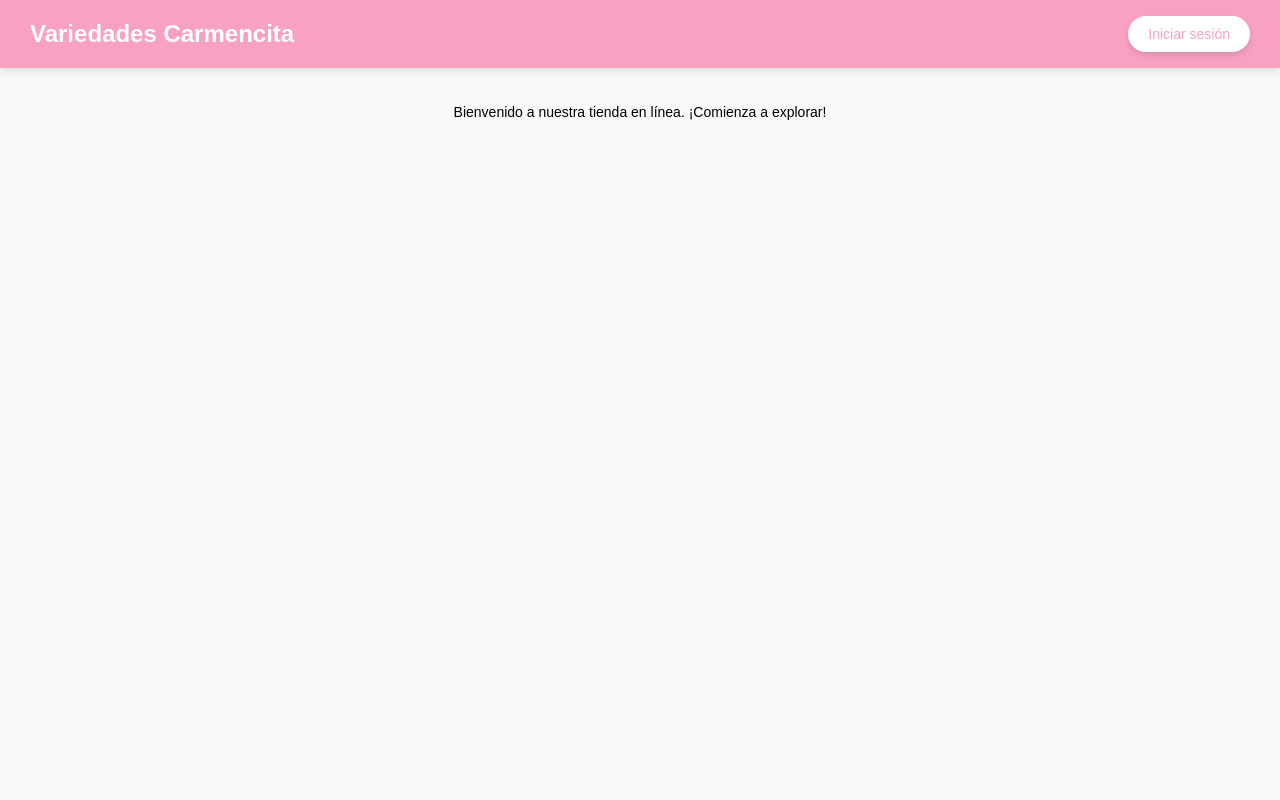
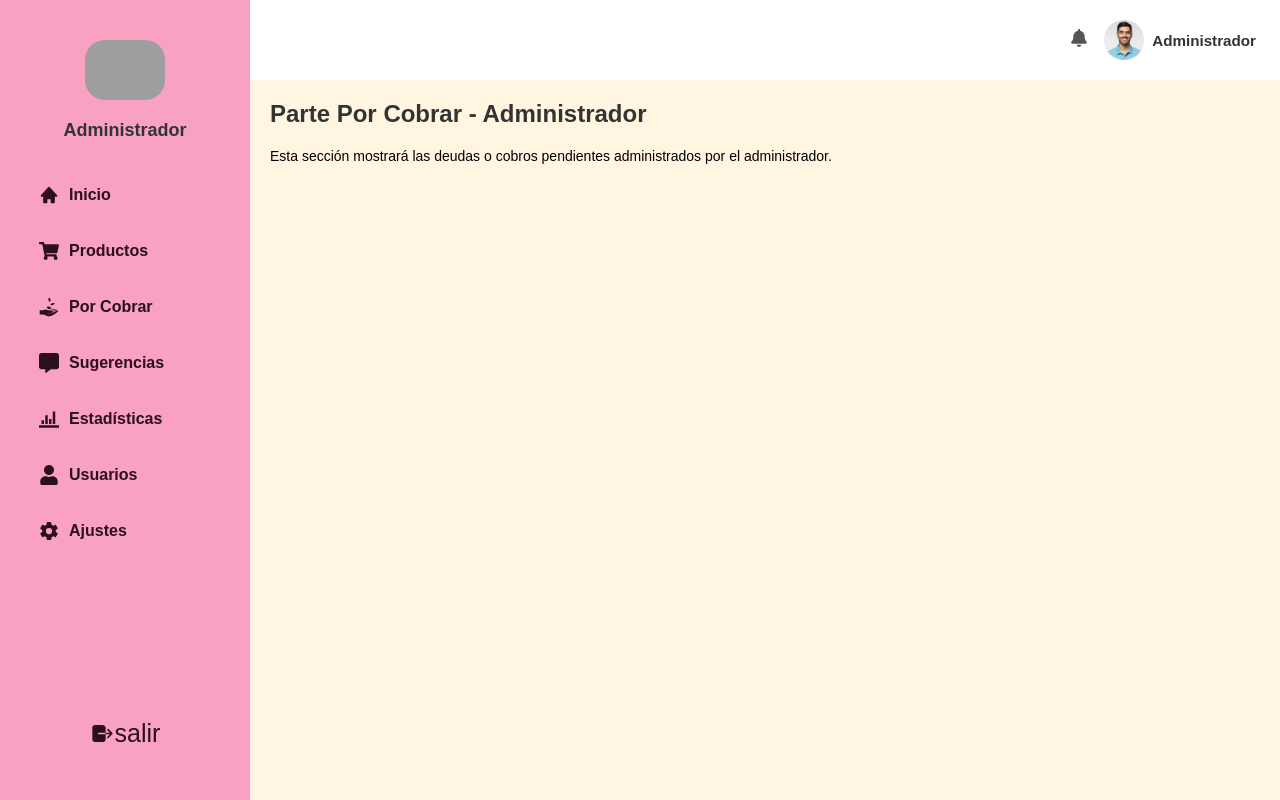
Before and after one commit to ElMopri/SIGESCAM_frontend, a React (Vite) app: page /admin/porCobrar in a window 1280 px wide. Built offline with nearby package versions, Linux system fonts and the light colour scheme; grey boxes are pictures that could not be loaded.

Commit message:
Nuevas Rutas

```diff
--- /dev/null
+++ b/src/pages/administrador/Estadisticas.jsx
@@ -0,0 +1,12 @@
+import React from "react";
+
+const Estadisticas = () => {
+  return (
+    <div style={{ padding: "20px" }}>
+      <h2>Parte Estadísticas</h2>
+      <p>Aquí irá la visualización de los datos estadísticos del sistema.</p>
+    </div>
+  );
+};
+
+export default Estadisticas;
--- /dev/null
+++ b/src/pages/administrador/PorCobrarAdmin.jsx
@@ -0,0 +1,15 @@
+import React from "react";
+
+const PorCobrarAdmin = () => {
+  return (
+    <div style={{ padding: "20px" }}>
+      <h2>Parte Por Cobrar - Administrador</h2>
+      <p>
+        Esta sección mostrará las deudas o cobros pendientes administrados por
+        el administrador.
+      </p>
+    </div>
+  );
+};
+
+export default PorCobrarAdmin;
--- /dev/null
+++ b/src/pages/gestorVentas/PorCobrarGestor.jsx
@@ -0,0 +1,15 @@
+import React from "react";
+
+const PorCobrarGestor = () => {
+  return (
+    <div style={{ padding: "20px" }}>
+      <h2>Parte Por Cobrar - Gestor</h2>
+      <p>
+        Esta sección mostrará las deudas o cobros pendientes gestionadas por el
+        gestor.
+      </p>
+    </div>
+  );
+};
+
+export default PorCobrarGestor;
--- /dev/null
+++ b/src/pages/gestorVentas/RegistrarVentasGestor.jsx
@@ -0,0 +1,14 @@
+import React from "react";
+
+const RegistrarVentasGestor = () => {
+  return (
+    <div style={{ padding: "20px" }}>
+      <h2>Parte de Registrar Ventas (Gestor)</h2>
+      <p>
+        Esta sección está destinada al registro de ventas por parte del gestor.
+      </p>
+    </div>
+  );
+};
+
+export default RegistrarVentasGestor;
--- /dev/null
+++ b/src/pages/gestorVentas/SugerenciasGestor.jsx
@@ -0,0 +1,15 @@
+import React from "react";
+
+const SugerenciasGestor = () => {
+  return (
+    <div style={{ padding: "20px" }}>
+      <h2>Parte de Sugerencias</h2>
+      <p>
+        Esta sección mostrará las sugerencias realizadas por los usuarios o
+        administradores.
+      </p>
+    </div>
+  );
+};
+
+export default SugerenciasGestor;
--- a/src/routes/AppRoutes.jsx
+++ b/src/routes/AppRoutes.jsx
@@ -6,13 +6,17 @@ import AdminLayout from "../layouts/AdminLayout";
 import GestorLayout from "../layouts/GestorLayout";
 import InicioAdmin from "../pages/administrador/InicioAdmin";
 import ProductosAdmin from "../pages/administrador/ProductosAdmin";
-import Sugerencias from "../pages/administrador/Sugerencias";
+import SugerenciasAdmin from "../pages/administrador/Sugerencias";
 import Ajustes from "../pages/administrador/Ajustes";
 import InicioGestor from "../pages/gestorVentas/InicioGestor";
 import Usuarios from "../pages/administrador/Usuarios";
 import ProductosGestor from "../pages/gestorVentas/ProductosGestor";
 import CrearContraseña from "../pages/publica/CrearContraseña";
-
+import Estadisticas from "../pages/administrador/Estadisticas";
+import PorCobrarAdmin from "../pages/administrador/PorCobrarAdmin";
+import PorCobrarGestor from "../pages/gestorVentas/PorCobrarGestor";
+import SugerenciasGestor from "../pages/gestorVentas/SugerenciasGestor";
+import RegistrarVentasGestor from "../pages/gestorVentas/RegistrarVentasGestor";
 export default function AppRoutes() {
   return (
     <Routes>
@@ -27,13 +31,18 @@ export default function AppRoutes() {
       <Route path="/admin" element={<AdminLayout />}>
         <Route index element={<InicioAdmin />} />
         <Route path="productos" element={<ProductosAdmin />} />
-        <Route path="sugerencias" element={<Sugerencias />} />
+        <Route path="porCobrar" element={<PorCobrarAdmin />} />
+        <Route path="sugerencias" element={<SugerenciasAdmin />} />
+        <Route path="Estadisticas" element={<Estadisticas />} />
+        <Route path="Usuarios" element={<Usuarios />} />
         <Route path="Ajustes" element={<Ajustes />} />
-        <Route path="Usuarios" element={<Usuarios />} />
       </Route>
       <Route path="/gestorDeVentas" element={<GestorLayout />}>
         <Route index element={<InicioGestor />} />
         <Route path="productos" element={<ProductosGestor />} />
+        <Route path="porCobrar" element={<PorCobrarGestor />} />
+        <Route path="sugerencias" element={<SugerenciasGestor />} />
+        <Route path="registarVenta" element={<RegistrarVentasGestor />} />
       </Route>
       <Route path="*" element={<Inicio />} />
     </Routes>
```
Also changed, not shown: src/pages/administrador/Estadisticas.css (added).
